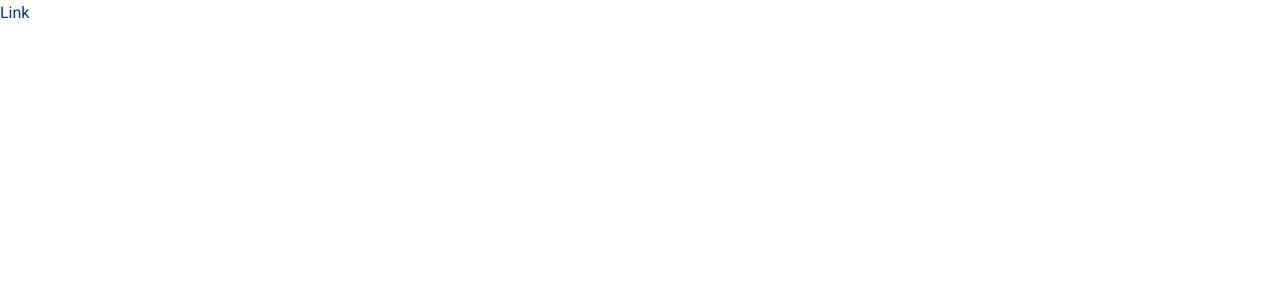
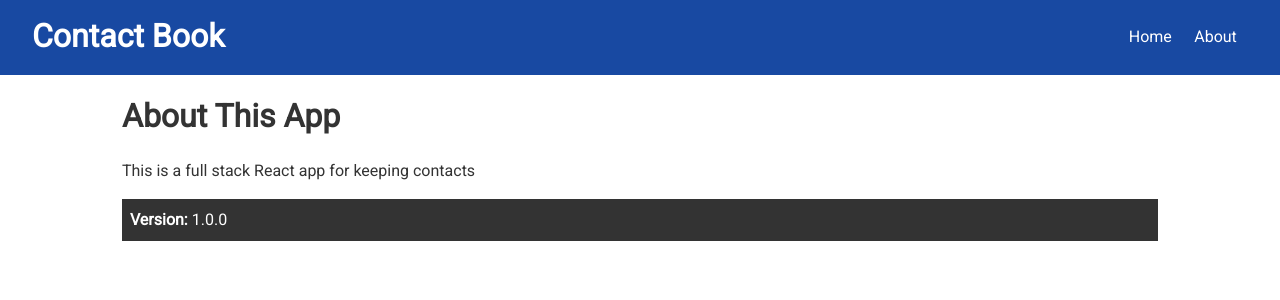
Before and after one commit to prkagrawal/contact-book, a React (Create React App) app in the folder client/: page /about in a window 1280 px wide. Shown: the top 300 px of the page. Built offline with nearby package versions, Linux system fonts and the light colour scheme.

Commit message:
added navbar + pages

```diff
--- a/client/package.json
+++ b/client/package.json
@@ -6,9 +6,12 @@
     "@testing-library/jest-dom": "^5.11.6",
     "@testing-library/react": "^11.2.2",
     "@testing-library/user-event": "^12.6.0",
+    "axios": "^0.21.1",
     "react": "^17.0.1",
     "react-dom": "^17.0.1",
+    "react-router-dom": "^5.2.0",
     "react-scripts": "4.0.1",
+    "uuid": "^8.3.2",
     "web-vitals": "^0.2.4"
   },
   "scripts": {
--- a/client/src/App.js
+++ b/client/src/App.js
@@ -1,11 +1,23 @@
 import React from 'react'
+import { BrowserRouter as Router, Route, Switch } from 'react-router-dom';
+import Navbar from './components/layout/Navbar';
+import Home from './components/pages/Home';
+import About from './components/pages/About';
 import './App.css'
 
 const App = () => {
   return (
-    <React.Fragment>
-      <a href="#">Link</a>
-    </React.Fragment>
+    <Router>
+      <React.Fragment>
+        <Navbar />
+        <div className='container'>
+          <Switch>
+            <Route exact path='/' component={Home} />
+            <Route exact path='/about' component={About} />
+          </Switch>
+        </div>
+      </React.Fragment>
+    </Router>
   )
 }
 
--- /dev/null
+++ b/client/src/components/layout/Navbar.js
@@ -0,0 +1,33 @@
+import React from 'react';
+import PropTypes from 'prop-types';
+import { Link } from 'react-router-dom';
+
+const Navbar = ({ title, icon }) => {
+  return (
+    <div className='navbar bg-primary'>
+      <h1>
+        <i className={icon} /> {title}
+      </h1>
+      <ul>
+        <li>
+          <Link to='/'>Home</Link>
+        </li>
+        <li>
+          <Link to='/about'>About</Link>
+        </li>
+      </ul>
+    </div>
+  );
+};
+
+Navbar.propTypes = {
+  title: PropTypes.string.isRequired,
+  icon: PropTypes.string
+};
+
+Navbar.defaultProps = {
+  title: 'Contact Book',
+  icon: 'fas fa-id-card-alt'
+};
+
+export default Navbar;
--- /dev/null
+++ b/client/src/components/pages/About.js
@@ -0,0 +1,17 @@
+import React from 'react';
+
+const About = () => {
+  return (
+    <div>
+      <h1>About This App</h1>
+      <p className='my-1'>
+        This is a full stack React app for keeping contacts
+      </p>
+      <p className='bg-dark p'>
+        <strong>Version: </strong> 1.0.0
+      </p>
+    </div>
+  );
+};
+
+export default About;
--- /dev/null
+++ b/client/src/components/pages/Home.js
@@ -0,0 +1,11 @@
+import React from 'react';
+
+const Home = () => {
+  return (
+    <div>
+      <h1>Home</h1>
+    </div>
+  );
+};
+
+export default Home;
```
Also changed, not shown: 2 other files (tests, documents, lock files or other folders).
